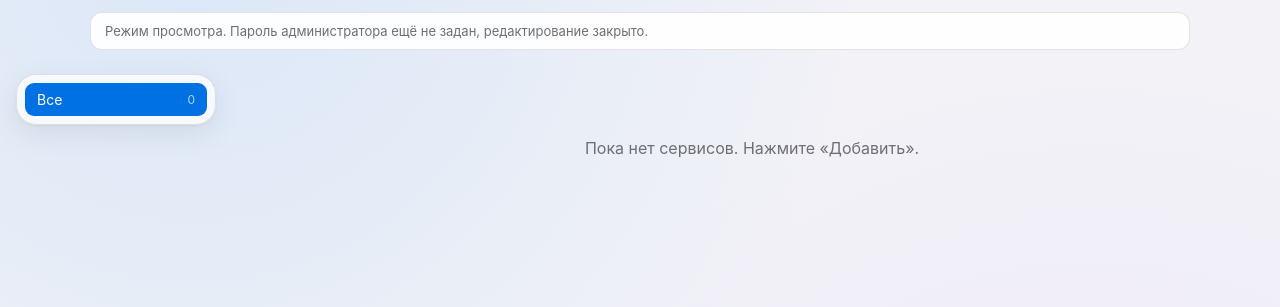
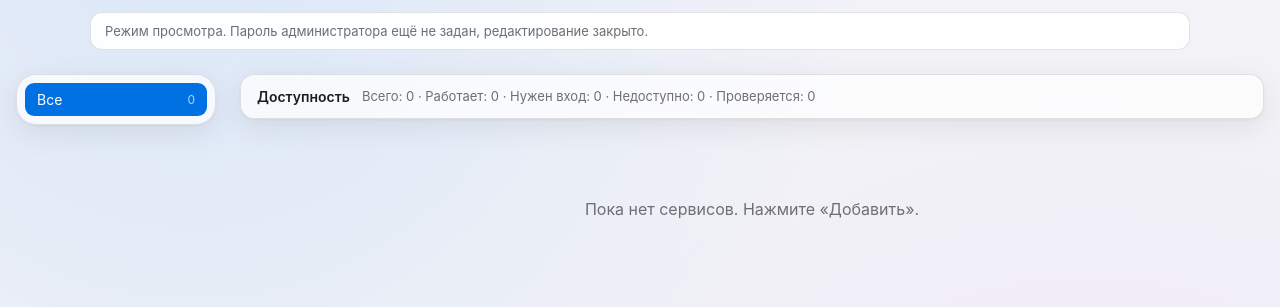
Before and after one commit to ArsIS-02/atrium, a Flask app: page / in a window 1280 px wide. Shown: the part 63-370 px from the top of the page. Run offline with Flask 3, Linux system fonts and the light colour scheme.

Commit message:
Добавляет текстовые статусы и сводку доступности

```diff
--- a/app/static/app.css
+++ b/app/static/app.css
@@ -176,6 +176,27 @@ button, input, select, textarea { font: inherit; color: inherit; }
   word-break: break-word; line-height: 1.35;
   display: -webkit-box; -webkit-line-clamp: 2; -webkit-box-orient: vertical; overflow: hidden;
 }
+
+.services-content { min-width: 0; }
+.status-summary {
+  display: flex; align-items: center; flex-wrap: wrap; gap: 6px 12px;
+  margin: 0 0 16px; padding: 12px 16px;
+  border: 1px solid var(--border); border-radius: 14px;
+  background: var(--surface); box-shadow: var(--shadow);
+  backdrop-filter: blur(28px); -webkit-backdrop-filter: blur(28px);
+}
+.status-summary-title { font-size: 14px; font-weight: 600; }
+.status-summary-text { font-size: 13px; line-height: 1.45; color: var(--text2); }
+.status-badge {
+  display: inline-flex; align-items: center; justify-content: center;
+  min-height: 24px; margin: 2px 0 4px; padding: 3px 9px;
+  border-radius: 999px; background: rgba(127, 127, 127, .10);
+  color: var(--text2); font-size: 11px; font-weight: 600; line-height: 1.2;
+}
+.status-badge.ok { color: var(--text); background: rgba(52, 199, 89, .16); box-shadow: inset 0 0 0 1px rgba(52, 199, 89, .32); }
+.status-badge.warn { color: var(--text); background: rgba(255, 159, 10, .17); box-shadow: inset 0 0 0 1px rgba(255, 159, 10, .34); }
+.status-badge.bad { color: var(--text); background: rgba(255, 59, 48, .14); box-shadow: inset 0 0 0 1px rgba(255, 59, 48, .30); }
+.status-badge.pending { color: var(--text2); }
 
 .dot {
   position: absolute; right: -3px; bottom: -3px;
--- a/app/static/app.js
+++ b/app/static/app.js
@@ -21,20 +21,45 @@
         if (hit) shown++;
       }
       if (noMatch) noMatch.hidden = shown > 0 || cards.length === 0;
+      updateSummary();
     });
   }
 
-  // Живые статусы: опрашиваем сервер и плавно меняем точки
-  const dots = cards.map(c => [c.dataset.name, c.querySelector('[data-status]')]);
+  // Живые статусы: цвет дублируем текстом, сводка учитывает фильтр поиска
+  const statusRows = cards.map(c => ({
+    card: c,
+    name: c.dataset.name,
+    dot: c.querySelector('[data-status]'),
+    badge: c.querySelector('[data-status-label]'),
+  }));
+  function updateSummary() {
+    const summary = document.getElementById('status-summary-text');
+    if (!summary) return;
+    const counts = { ok: 0, warn: 0, bad: 0, pending: 0 };
+    let visible = 0;
+    for (const c of cards) {
+      if (c.classList.contains('is-hidden')) continue;
+      visible++;
+      const cls = c.dataset.statusState || 'pending';
+      counts[cls] = (counts[cls] || 0) + 1;
+    }
+    summary.textContent = `Всего: ${visible} · Работает: ${counts.ok} · Нужен вход: ${counts.warn} · Недоступно: ${counts.bad} · Проверяется: ${counts.pending}`;
+  }
   function applyStatus(data) {
-    for (const [name, dot] of dots) {
-      if (!dot) continue;
+    for (const { card, name, dot, badge } of statusRows) {
       const s = data[name];
-      const cls = s ? s.class : 'pending';
-      dot.classList.remove('ok', 'warn', 'bad', 'pending');
-      dot.classList.add(cls);
-      dot.title = s ? `${LABEL[cls]} · HTTP ${s.code || 'нет ответа'}` : LABEL.pending;
+      const cls = s && LABEL[s.class] ? s.class : 'pending';
+      const detail = s ? `${LABEL[cls]} · ${s.code ? 'HTTP ' + s.code : 'нет ответа'}` : LABEL.pending;
+      card.dataset.statusState = cls;
+      for (const el of [dot, badge]) {
+        if (!el) continue;
+        el.classList.remove('ok', 'warn', 'bad', 'pending');
+        el.classList.add(cls);
+        el.title = detail;
+      }
+      if (badge) badge.textContent = LABEL[cls];
     }
+    updateSummary();
   }
   async function pollStatus() {
     try {
@@ -42,7 +67,8 @@
       if (r.ok) applyStatus(await r.json());
     } catch (_) { /* сеть недоступна: оставляем прошлые статусы */ }
   }
-  if (dots.length) {
+  updateSummary();
+  if (statusRows.length) {
     pollStatus();
     setInterval(pollStatus, STATUS_MS);
   }
--- a/app/templates/index.html
+++ b/app/templates/index.html
@@ -18,15 +18,21 @@
     {% endfor %}
   </nav>
 
-  <section class="grid" id="grid">
+  <section class="services-content" aria-label="Сервисы">
+    <div class="status-summary" aria-label="Сводка доступности">
+      <span class="status-summary-title">Доступность</span>
+      <span class="status-summary-text" id="status-summary-text">Проверяется…</span>
+    </div>
+    <div class="grid" id="grid">
       {% for s in services %}
-    <article class="card" style="--i: {{ loop.index }}" data-name="{{ s.name }}"
+      <article class="card" style="--i: {{ loop.index }}" data-name="{{ s.name }}" data-status-state="pending"
                data-search="{{ ((s.title or '') ~ ' ' ~ s.name ~ ' ' ~ (s.description or ''))|lower }}">
         <a class="card-link" href="{{ s.href or ('https://' ~ s.name ~ '.' ~ zone ~ '/') }}" target="_blank" rel="noopener">
           <div class="tile">
             <img src="{{ s.icon|icon }}" alt="" loading="lazy" width="56" height="56">
-          <span class="dot pending" data-status title="Проверяется…"></span>
+            <span class="dot pending" data-status title="Проверяется…" aria-hidden="true"></span>
           </div>
+          <span class="status-badge pending" data-status-label>Проверяется…</span>
           <h3>{{ s.title }}</h3>
           <p>{{ s.description or (s.name ~ '.' ~ zone) }}</p>
         </a>
@@ -44,6 +50,7 @@
       <p class="empty">Пока нет сервисов. Нажмите «Добавить».</p>
       {% endfor %}
       <p class="empty" id="no-match" hidden>Ничего не найдено</p>
+    </div>
   </section>
 </main>
 {% endblock %}
--- a/generate.py
+++ b/generate.py
@@ -5,7 +5,8 @@
   name, title, group, backend, scheme (http|https), path, insecure,
   pass_host (передавать в сервис исходный Host как есть, нужно для сервисов,
   которые проверяют Origin/Host или строят ссылки по своему адресу),
-  auth (вход через Caddy basic_auth), icon, description, href (переопределяет ссылку).
+  auth (вход через Caddy basic_auth), icon, description, href (переопределяет ссылку),
+  proxy: false (оставляет сервис в каталоге, но не создаёт для него маршрут Caddy).
 
 Домен берётся из переменной ZONE (по умолчанию lab.example).
 Логин и хеш пароля для basic_auth берутся из переменных окружения Caddy:
@@ -84,8 +85,9 @@ def main() -> int:
         return 1
 
     OUT.mkdir(exist_ok=True)
+    proxied = [s for s in services if s.get('proxy', True)]
     caddyfile = ('# AUTOGENERATED by generate.py, do not edit by hand\n\n'
-                 + '\n\n'.join(caddy_block(s) for s in services) + '\n')
+                 + '\n\n'.join(caddy_block(s) for s in proxied) + '\n')
     (OUT / 'Caddyfile.apps').write_text(caddyfile, encoding='utf-8')
     print(f'✓ generated/Caddyfile.apps ({len(services)} сервисов)')
 
```
Also changed, not shown: tests/test_generate.py (added, +40 -0 lines), tests/test_status.py (added, +84 -0 lines), CHANGELOG.md, README.md. Lines whose indentation alone changed are shown as unchanged.
